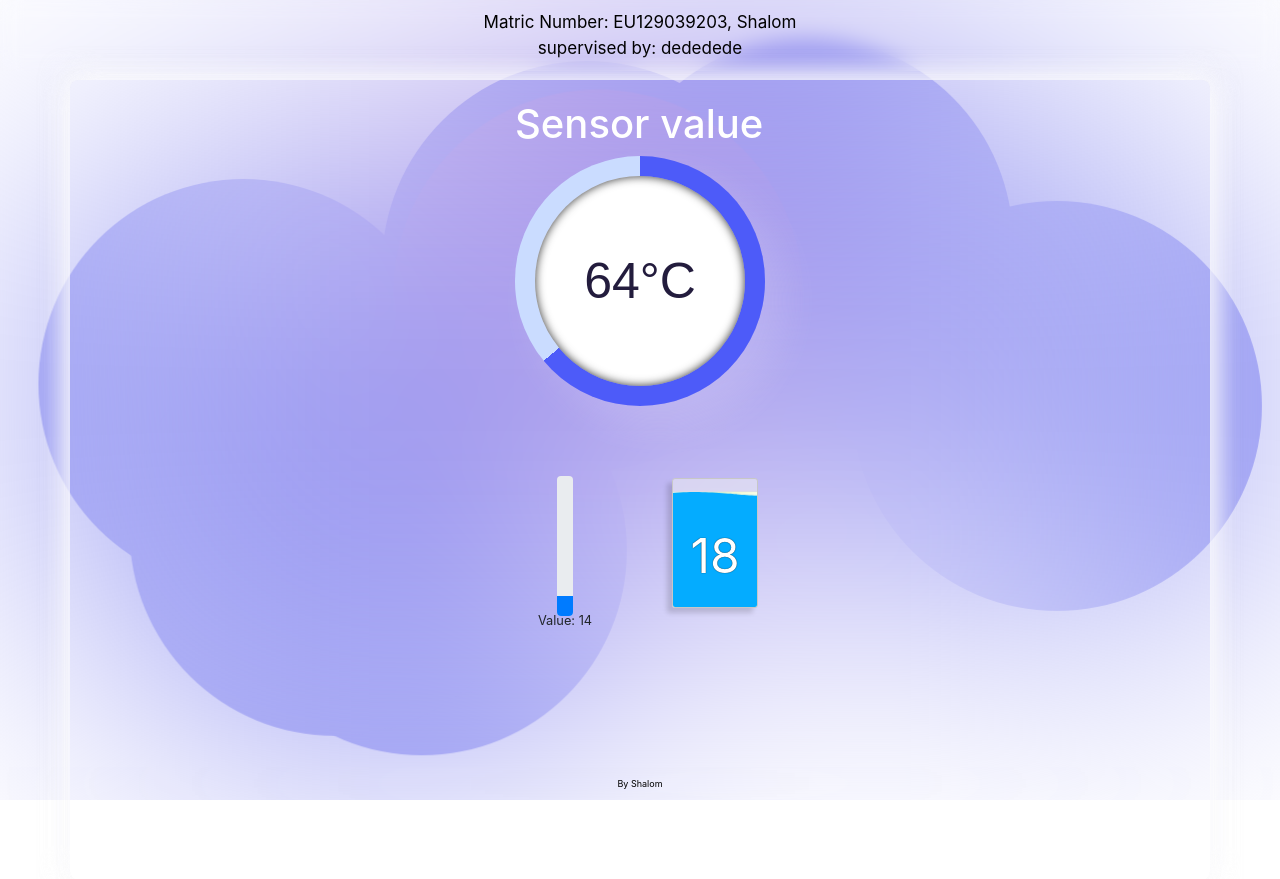
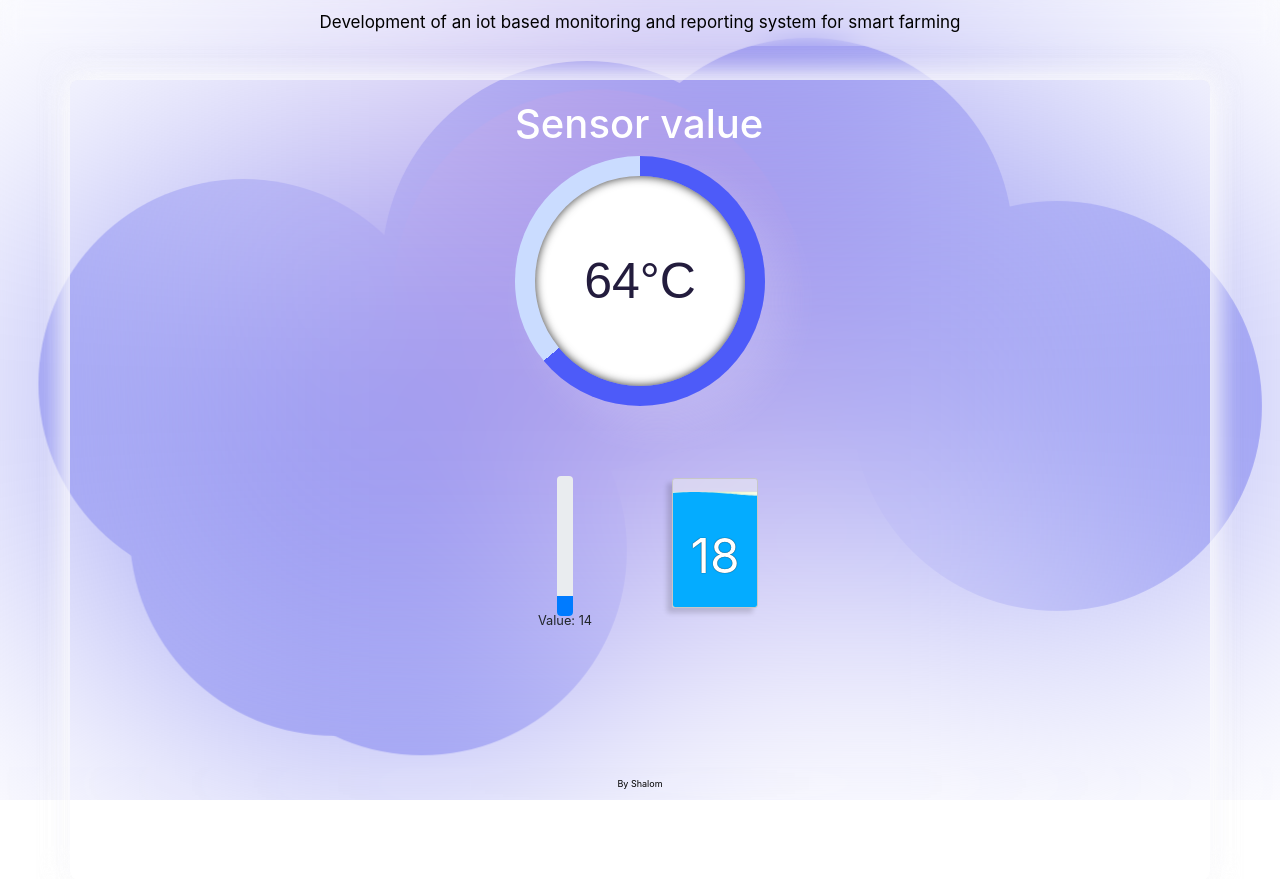
Before and after one commit to Daviddairot/shallom-project, a Django app: page /index/ in a window 1280 px wide. Shown: the top 879 px of the page. Run offline with Django 5.2, Linux system fonts and the light colour scheme; data comes from the database, SQL or seed files in the repository.

Commit message:
Update index.html

```diff
--- a/templates/index.html
+++ b/templates/index.html
@@ -17,7 +17,7 @@
 </head>
 <body>
   <header>
-    <span>Matric Number: EU129039203, Shalom<br> supervised by: dededede</span>
+    <span>Development of an iot based monitoring and reporting system for smart farming</span>
   </header>
 <!-- partial:index.partial.html -->
 <div class="bouncing-blobs-container">
```
